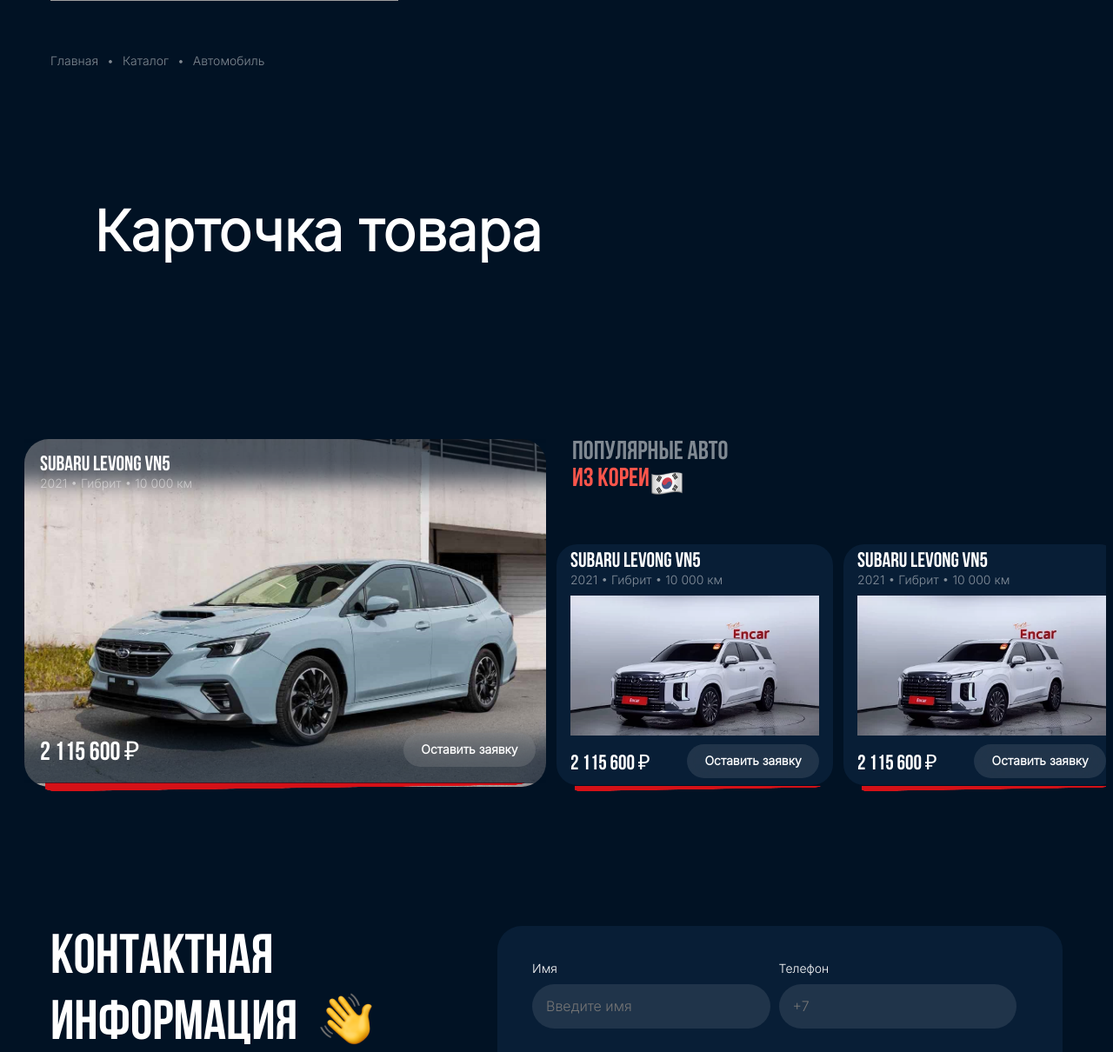
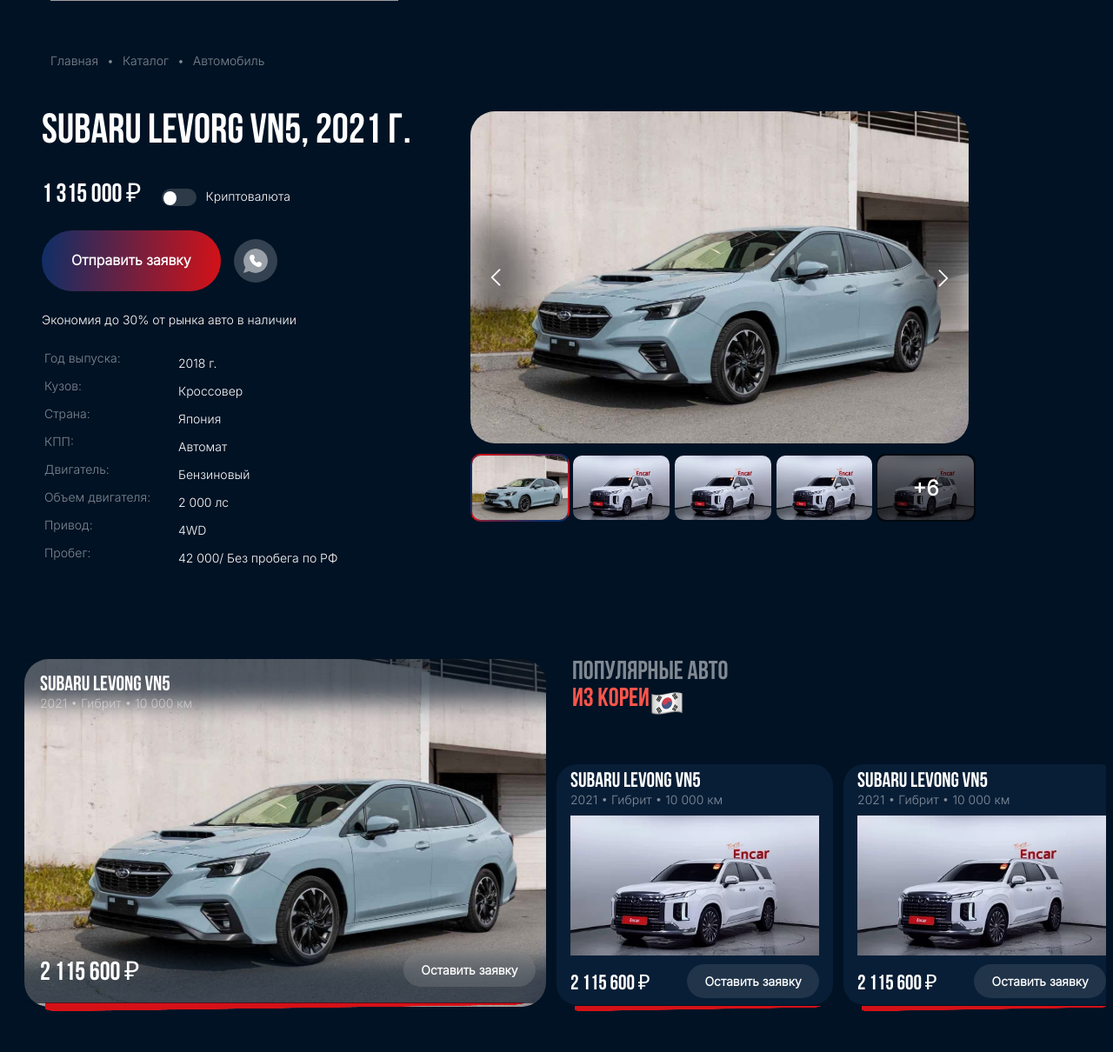
Before and after one commit to Rin-niee/SuperWebProgramming, a Django app: page /auto/ in a window 1280 px wide. Shown: the part 385-1595 px from the top of the page at 87% size. Run offline with Django 5.2, Linux system fonts and the light colour scheme; grey boxes are pictures that could not be loaded.

Commit message:
сделана карточка

```diff
--- /dev/null
+++ b/car/carapp/static/css/auto.css
@@ -0,0 +1,167 @@
+#auto_card {
+    display: flex;
+    padding: 0px 40px;
+    gap: 32px;
+    justify-content: space-between;
+}
+#auto_card_left {
+    display: flex;
+    width: 40%;
+    gap: 24px;
+    flex-direction: column;
+}
+#auto_item_price {
+    display: flex;
+    width: 100%;
+    gap: 16px;
+    align-items: flex-end;
+}
+#auto_button_set{
+    display: flex;
+    padding: 0px 0px 12px 0px;
+    gap: 8px;
+    width: 100%;
+
+}
+.auto_button_set>*{
+    min-width: fit-contents;
+}
+
+.switch_container{
+    display: flex;
+    gap: 8px;
+}
+
+/*Switch settings*/
+.toggle-switch {
+    position: relative;
+    display: inline-block;
+    width: 50px;
+    height: 24px;
+}
+
+.toggle-switch input {
+    opacity: 0;
+    width: 0;
+    height: 0;
+}
+
+.slider {
+    position: absolute;
+    cursor: pointer;
+    background-color: #ccc;
+    transition: background-color 0.3s;
+    width: 40px;
+    height: 20px;
+    border-radius: 80px;
+    background: #2D3A48;
+}
+
+.slider::before {
+    content: "";
+    position: absolute;
+    left: 4px;
+    bottom: 2px;
+    background-color: white;
+    border-radius: 50%;
+    transition: transform 0.3s;
+    width: 15px;
+    height: 16px;
+    top: 3px;
+    left: 2px;
+}
+
+.toggle-switch input:checked+.slider {
+    background-color: #4caf50;
+}
+
+.toggle-switch input:checked+.slider::before {
+    transform: translateX(22px);
+}
+/**/
+
+label.toggle-switch {
+    font-family: Inter;
+    font-size: 14px;
+    font-weight: 700;
+    line-height: 16.94px;
+    text-align: left;
+    text-underline-position: from-font;
+    text-decoration-skip-ink: none;
+    color: #FFFFFF;
+}
+
+td.tiny_text.grey_text {
+    width: 150px;
+    padding-bottom: 12px;
+}
+
+#auto_card_right{
+    display: flex;
+    flex-direction: column;
+    gap: 12px;
+    width: 60%;
+}
+#foto_row{
+    display: flex;
+    gap: 2px;
+}
+#big_foto{
+    position: relative;
+    width: 83%;
+    /* overflow: hidden; */
+    height: max-content;
+}
+#big_foto>img{
+    /* position: absolute; */
+    border-radius: 28px;
+    width: 100%;
+}
+
+.nav_button {
+    background: none;
+    border: none;
+    padding: 0px;
+}
+.nav {
+    display: flex;
+    width: 100%;
+    height: 100%;
+    justify-content: space-between;
+    position: absolute;
+    top: 0px;
+    left: 0px;
+}
+
+.mini_foto {
+    width: 16%;
+    height: auto;
+    border-radius: 12px;
+    position: relative;
+    z-index: 1;
+    border: 2px solid transparent;
+}
+
+.active_img{
+    background: linear-gradient(236.55deg, #0D2F68 18.06%, #D51117 96.56%);
+}
+
+#foto_row::after {
+    content: "+6";
+    width: 16.5%;
+    height: auto;
+    border-radius: 9px;
+    margin: 0% 0% 0% -16.8%;
+    z-index: 1;
+    align-content: center;
+    text-align: center;
+    font-family: Inter;
+    font-size: 24px;
+    font-weight: 600;
+    line-height: 29.05px;
+    /* text-align: center; */
+    text-underline-position: from-font;
+    text-decoration-skip-ink: none;
+    color: #FFFFFF;
+    background: #00000091;
+}
--- a/car/carapp/templates/auto.html
+++ b/car/carapp/templates/auto.html
@@ -7,6 +7,7 @@
 	<link rel="stylesheet" type="text/css" href="{% static 'css/for_all.css' %}">
 	<link rel="stylesheet" type="text/css" href="{% static 'css/contact_block.css' %}">
 	<link rel="stylesheet" type="text/css" href="{% static 'css/popular_auto.css' %}">
+	<link rel="stylesheet" type="text/css" href="{% static 'css/auto.css' %}">
 </head>
 <body>
 	{% include "header.html" %}
@@ -17,8 +18,75 @@
 		<p class="tiny_text grey_text"> • </p>
 		<a href="" class="tiny_text grey_text">Автомобиль</a>
 	</div>
+	<div id="auto_card">
+		<div id="auto_card_left">
+			<p class="huge_text decorated_text">Subaru LEVORG VN5, 2021 г.</p>
+			<div id="auto_item_price">
+				<p class="large_text decorated_text">1 315 000 ₽</p>
+				<div class="switch_container">
+					<label class="toggle-switch">
+					    <input type="checkbox" />
+					    <span class="slider"></span>
+					</label>
+					 <p class="tiny_text">Криптовалюта</p>
+				</div>
+			</div>
+			<div class="button_set">
+				<a href=""><div class="gradient_btn"><p>Отправить заявку</p></div></a>
+				<a href=""><img src="{% static 'img/whatsapp_logo.svg' %}" class="link_btn"></a>
+			</div>
+			<p class="tiny_text">Экономия до 30% от рынка авто в наличии</p>
+			<table>
+				<tr>
+					<td class="tiny_text grey_text">Год выпуска:</td>
+					<td class="tiny_text">2018 г.</td>
+				</tr>
+				<tr>
+					<td class="tiny_text grey_text">Кузов:</td>
+					<td class="tiny_text">Кроссовер</td>
+				</tr>
+				<tr>
+					<td class="tiny_text grey_text">Страна:</td>
+					<td class="tiny_text">Япония</td>
+				</tr>
+				<tr>
+					<td class="tiny_text grey_text">КПП:</td>
+					<td class="tiny_text">Автомат</td>
+				</tr>
+				<tr>
+					<td class="tiny_text grey_text">Двигатель:</td>
+					<td class="tiny_text">Бензиновый</td>
+				</tr>
+				<tr>
+					<td class="tiny_text grey_text">Объем двигателя:</td>
+					<td class="tiny_text">2 000 лс</td>
+				</tr>
+				<tr>
+					<td class="tiny_text grey_text">Привод:</td>
+					<td class="tiny_text">4WD</td>
+				</tr>
+				<tr>
+					<td class="tiny_text grey_text">Пробег:</td>
+					<td class="tiny_text">42 000/ Без пробега по РФ</td>
+				</tr>
+			</table>
+		</div>
+		<div id="auto_card_right">
+			<div id="big_foto">
+				<img src="{% static 'img/car1.jpg' %}">
+				<div class="nav"><button class="nav_button"><img src="{% static 'img/navigation_left.png' %}"></button>
+				<button class="nav_button"><img src="{% static 'img/navigation_right.png' %}"></button></div>
+			</div>
+			<div id="foto_row">
+				<img class="mini_foto active_img" src="{% static 'img/car1.jpg' %}">
+				<img class="mini_foto" src="{% static 'img/auto2.png' %}">
+				<img class="mini_foto" src="{% static 'img/auto2.png' %}">
+				<img class="mini_foto" src="{% static 'img/auto2.png' %}">
+				<img class="mini_foto" src="{% static 'img/auto2.png' %}">
+			</div>
 
-	<div class="temporary"><p class="giant_text">Карточка товара</p></div>
+		</div>
+	</div>
 	{% include "popular_auto.html" %}
 	{% include "contact_block.html" %}
 	{% include "footer.html" %}
```
Also changed, not shown: car/carapp/static/img/navigation_left.png (added), car/carapp/static/img/navigation_right.png (added).
